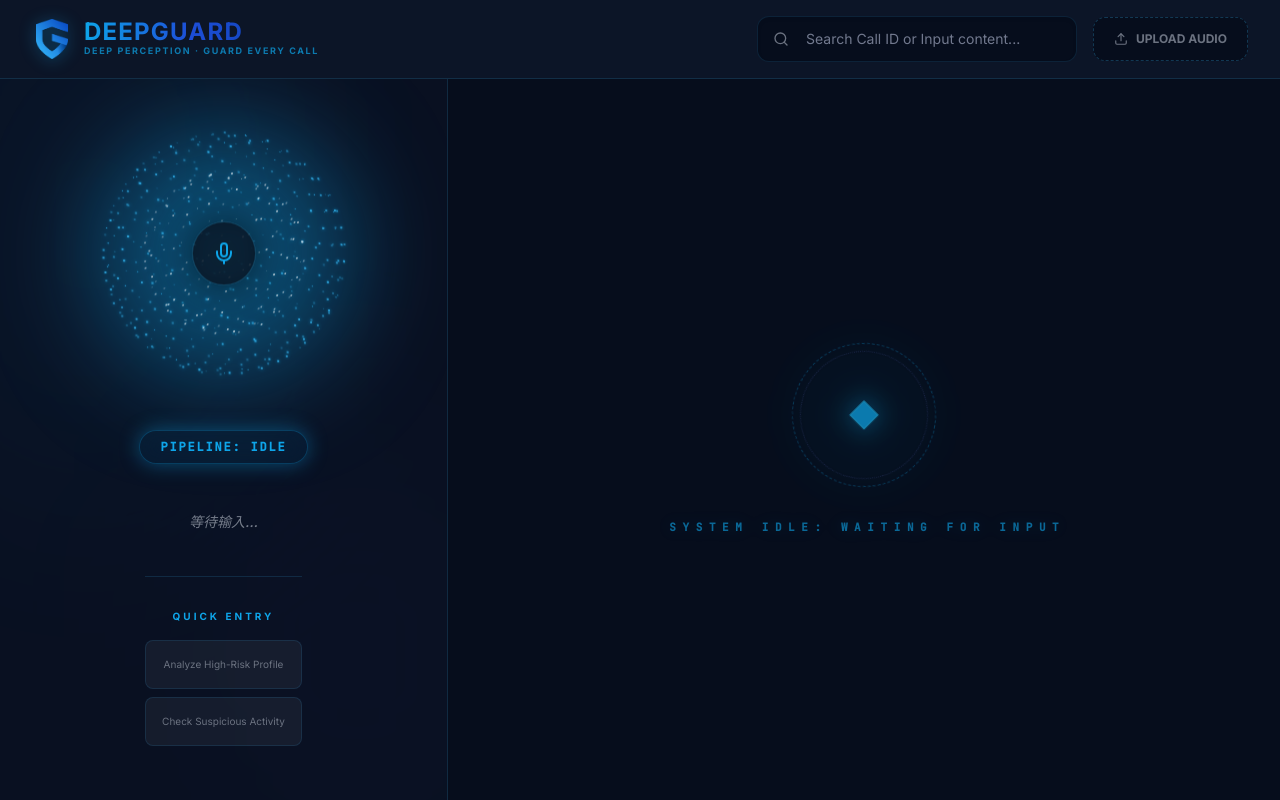
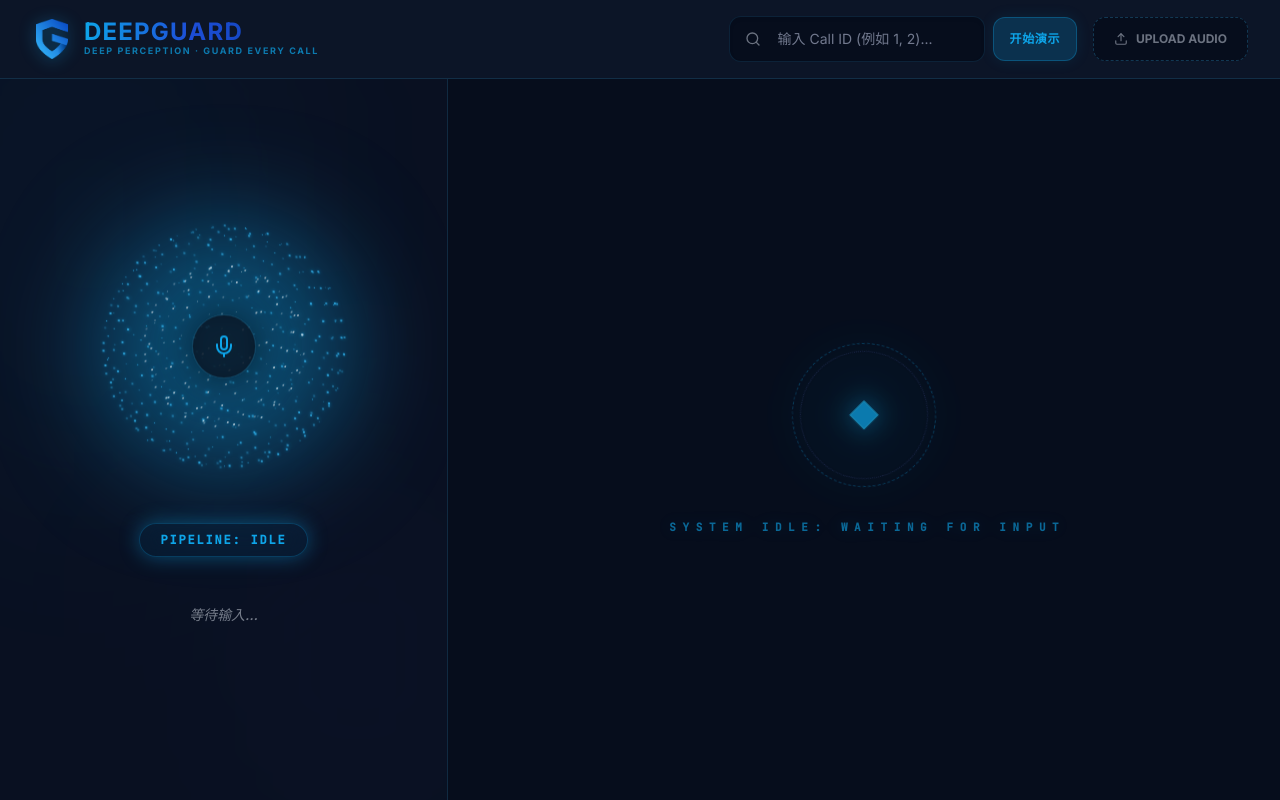
Before and after one commit to ctmm123/deepguard, a React (Vite) app: page / in a window 1280 px wide. Built offline with nearby package versions, Linux system fonts and the light colour scheme.

Commit message:
feat: replace quick entry with dynamic call id test input in top-right header

```diff
--- a/src/App.tsx
+++ b/src/App.tsx
@@ -47,16 +47,6 @@ export default function App() {
                 {statusText}
               </p>
 
-              {phase === AppStatus.IDLE && (
-                <div className="pt-8 border-t border-white/5 space-y-4 animate-in fade-in slide-in-from-bottom-4 duration-1000">
-                  <p className="text-[#0ea5e9] text-[10px] font-bold uppercase tracking-[0.3em]">Quick Entry</p>
-                  <div className="grid grid-cols-1 gap-2">
-                    <button onClick={() => handleSubmit("ID-9527-X")} className="px-4 py-4 bg-white/5 rounded-lg text-[10px] text-[#6b7280] hover:bg-white/10 transition-colors border border-white/5 min-h-[44px]">Analyze High-Risk Profile</button>
-                    <button onClick={() => handleSubmit("ID-8848-M")} className="px-4 py-4 bg-white/5 rounded-lg text-[10px] text-[#6b7280] hover:bg-white/10 transition-colors border border-white/5 min-h-[44px]">Check Suspicious Activity</button>
-                  </div>
-                </div>
-              )}
-
               {phase === AppStatus.RESULT && (
                 <button
                   onClick={reset}
--- a/src/components/Header.tsx
+++ b/src/components/Header.tsx
@@ -40,15 +40,26 @@ export default function Header({ onSubmit }: HeaderProps) {
       </div>
 
       <div className="flex items-center gap-4">
-        <div className="relative group">
+        <div className="relative flex items-center gap-2 group">
+          <div className="relative">
             <Search className="absolute left-4 top-1/2 -translate-y-1/2 text-textMuted group-focus-within:text-primary transition-colors" size={16} />
             <input
               value={value}
               onChange={(e) => setValue(e.target.value)}
-            className="bg-background border border-white/5 rounded-xl pl-12 pr-4 py-3 text-text text-sm w-80 outline-none focus:border-primary/50 focus:ring-2 focus:ring-primary/30 transition-all shadow-inner font-sans min-h-[44px]"
-            placeholder="Search Call ID or Input content..."
+              className="bg-background border border-white/5 rounded-xl pl-12 pr-4 py-3 text-text text-sm w-64 outline-none focus:border-primary/50 focus:ring-2 focus:ring-primary/30 transition-all shadow-inner font-sans min-h-[44px]"
+              placeholder="输入 Call ID (例如 1, 2)..."
               onKeyDown={handleKeyDown}
             />
+          </div>
+          <button
+            onClick={() => {
+              const trimmed = value.trim();
+              if (trimmed) onSubmit(trimmed);
+            }}
+            className="px-4 py-3 bg-primary/20 text-primary hover:bg-primary/30 active:scale-95 transition-all rounded-xl text-xs font-bold uppercase tracking-wider min-h-[44px] border border-primary/30 cursor-pointer shadow-[0_0_15px_rgba(14,165,233,0.1)] flex items-center"
+          >
+            开始演示
+          </button>
         </div>
 
         <button className="flex items-center gap-2 bg-background border border-dashed border-white/10 rounded-xl px-5 py-3 text-textMuted text-xs font-bold uppercase transition-all hover:border-primary/50 hover:text-primary min-h-[44px]">
--- a/src/hooks/useAnalysis.ts
+++ b/src/hooks/useAnalysis.ts
@@ -46,7 +46,18 @@ export function useAnalysis() {
 
     // Pick a result randomly for demo (or based on input)
     const riskLevel = randomRiskLevels[Math.floor(Math.random() * randomRiskLevels.length)];
-    const mockResult = mockResults[riskLevel];
+
+    // 智能格式化 Call ID：如果是纯数字，如 1、2，格式化为 ID-0001, ID-0002
+    let formattedCallId = input.trim();
+    if (/^\d+$/.test(formattedCallId)) {
+      formattedCallId = `ID-${formattedCallId.padStart(4, "0")}`;
+    }
+
+    const baseResult = mockResults[riskLevel];
+    const mockResult = {
+      ...baseResult,
+      callId: formattedCallId,
+    };
 
     // Set result early so ContentCards can access data during the loop
     setResult(mockResult);
```
Lines whose indentation alone changed are shown as unchanged.
